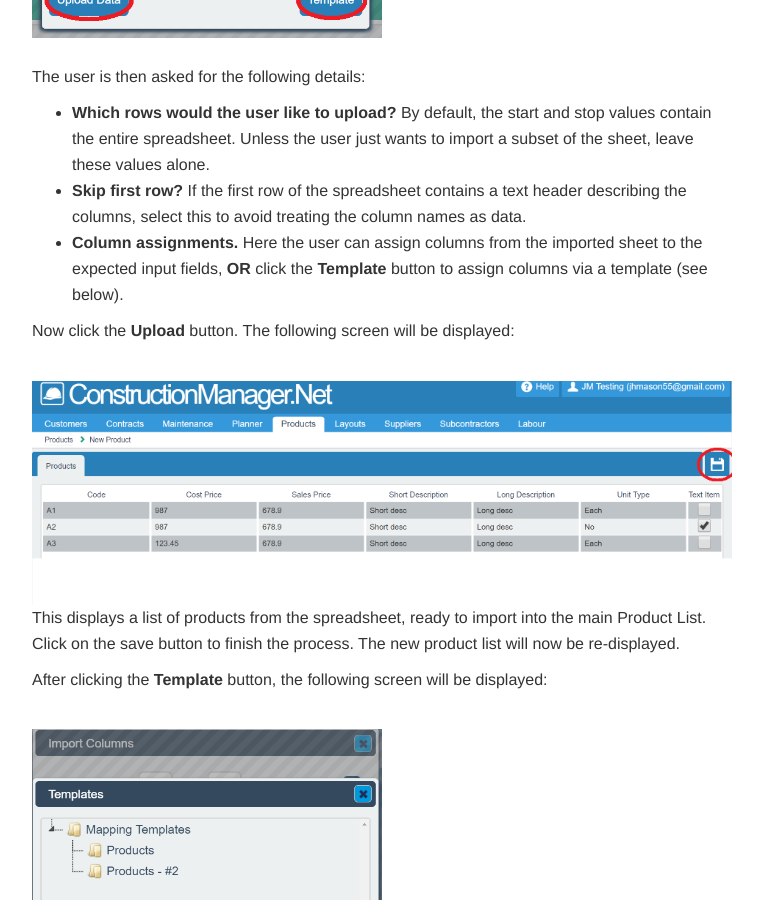
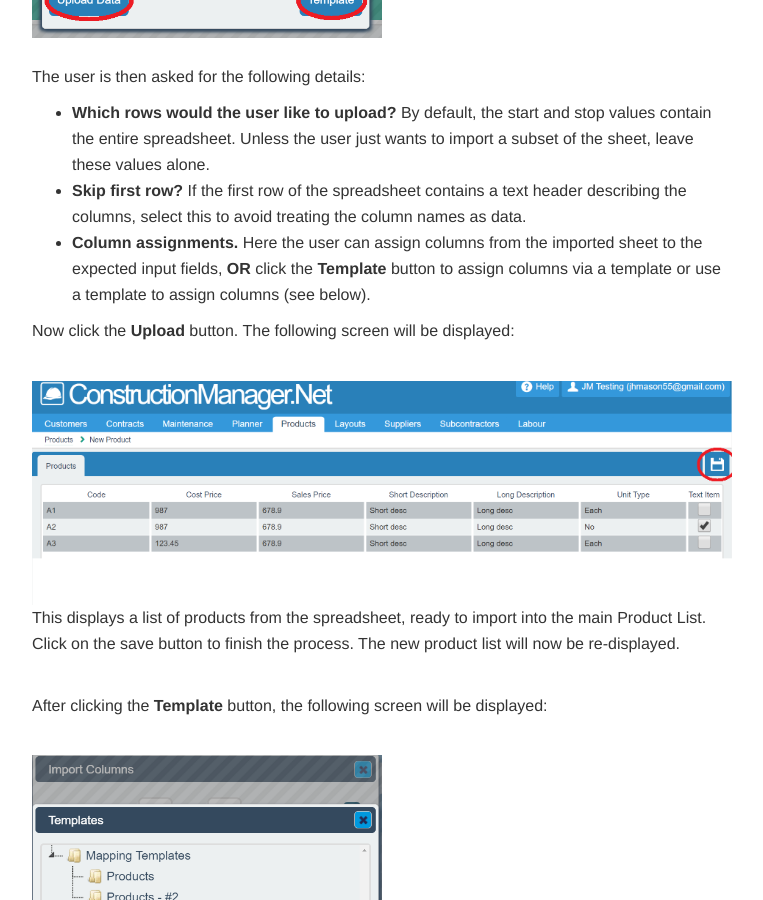
Before and after one commit to JNCSolutions/ConstructionManagerDocs, a Jekyll site: the page built from products.html, in a window 1280 px wide and 900 px high, scrolled down 3865 px. Shown: the whole window, without its empty margins (258-1021 px from the left). Built offline with Jekyll 4.4.1, drawn with Linux system fonts in a browser that asks for light colours.

Commit message:
Update products.html

```diff
--- a/products.html
+++ b/products.html
@@ -95,7 +95,7 @@
         select this to avoid treating the column names as data.</li>
       <li><b>Column assignments.</b>
        Here the user can assign columns from the imported sheet to the expected input fields,
-       <b>OR</b> click the <b>Template</b> button to assign columns via a template (see below).</li>
+       <b>OR</b> click the <b>Template</b> button to assign columns via a template or use a template to assign columns (see below).</li>
      </ul>
 
     <p>Now click the <b>Upload</b> button. The following screen will be displayed:</p>
@@ -104,6 +104,7 @@
      <p>This displays a list of products from the spreadsheet, ready to import into the main Product List.
         Click on the save button to finish the process.
         The new product list will now be re-displayed.</p>
+        <br>
 
      <p>After clicking the <b>Template</b> button, the following screen will be displayed:</p>
      <br>
```
